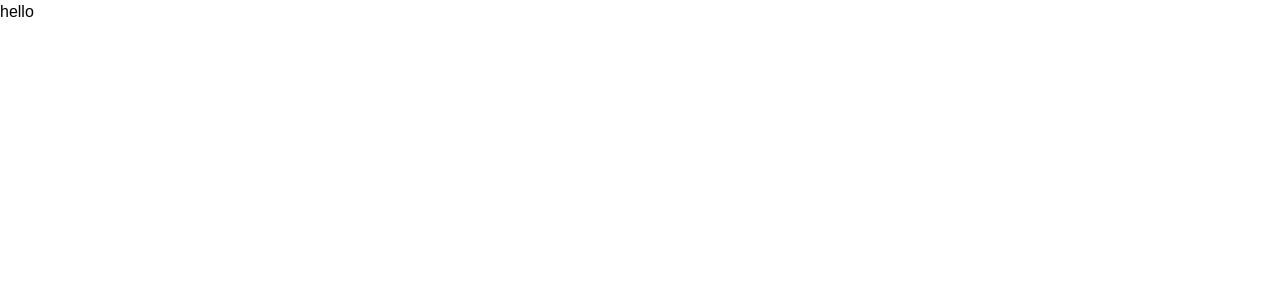
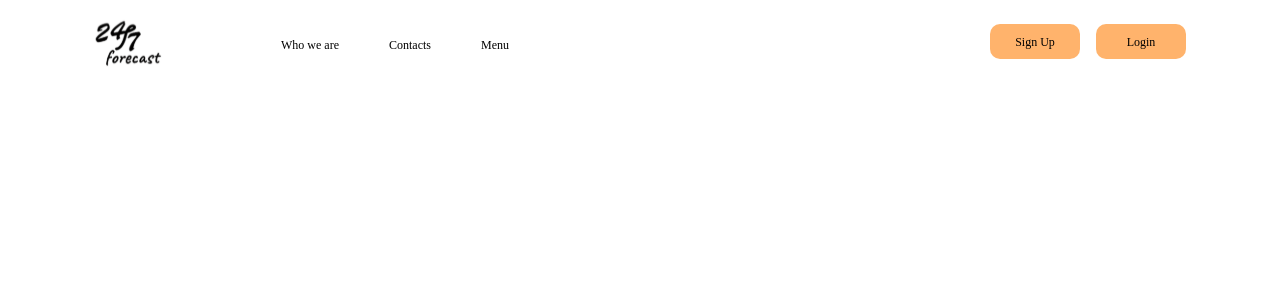
Before and after one commit to sfxcspwi/TeamProject_Duo, a React (Create React App) app: page / in a window 1280 px wide. Shown: the top 300 px of the page. Built offline with nearby package versions, Linux system fonts and the light colour scheme; a web font is replaced by a local one.

Commit message:
update header

```diff
--- a/src/components/Header/Header.jsx
+++ b/src/components/Header/Header.jsx
@@ -1,7 +1,34 @@
+import { useState } from "react"
+import s from './Header.module.css';
+// import { ReactComponent as Avatar } from '../Images/avatar.png';
+import avatar from '../Icons/avatar.svg';
+import logo from '../Icons/logo.svg'
 export function Header() {
+    const [isLogin, setIsLogin] = useState(() => JSON.parse(localStorage.getItem('isLogin')) ?? null);
+    const [userName, setUserName] = useState(() => JSON.parse(localStorage.getItem('user-data')) ?? null);
+
     return (
-        <header>
-            hello
+        <header className={s.header}>
+            <div className={s.container}>
+                <img src={logo} alt="logo" className={s.logo} />
+                <ul className={s.list}>
+                    <li className={s.item}><a href="#" className={s.nav}>Who we are</a></li>
+                    <li className={s.item}><a href="#" className={s.nav}>Contacts</a></li>
+                    <li className={s.item}><a href="#" className={s.nav}>Menu</a></li>
+                </ul>
+                {isLogin ? (
+                    <div className={s.userData}>
+                        <p className={s.userName}>{userName}</p>
+                        <img src={avatar} alt="avatar" />
+                    </div>
+                ) : (
+                        <div className={s.userData}>
+                            <button className={s.btn}>Sign Up</button>
+                            <button className={s.btn}>Login</button>
+                        </div>
+                    )
+                }
+            </div>
         </header>
     )
 }
--- /dev/null
+++ b/src/components/Header/Header.module.css
@@ -0,0 +1,49 @@
+.header{
+    height: 70px;
+}
+.container{
+    max-width: 1140px;
+    padding: 16px;
+    margin: 0 auto;
+    display: flex;
+    justify-content: space-between;
+}
+.list{
+    display: flex;
+    gap: 50px;
+    align-items: center;
+}
+.btn{
+    width: 90px;
+    height: 35px;
+    border-radius: 10px;
+    border: 0px;
+    background-color: #FFB36C;
+    font-family: Montserrat Alternates;
+        font-weight: 500;
+        font-style: Medium;
+        font-size: 12px;
+        line-height: 100%;
+        letter-spacing: 0%;
+        margin: 8px;
+}
+.logo{
+    width: 82px;
+    height: 56px;
+}
+.userData{
+    margin-left: 400px;
+}
+.nav{
+    font-family: Montserrat Alternates;
+        font-weight: 500;
+        font-style: Medium;
+        font-size: 12px;
+        line-height: 100%;
+        letter-spacing: 0%;
+        color: #000000;
+}
+*{
+    list-style-type: none;
+    text-decoration: none;
+}
```
Also changed, not shown: src/components/Icons/avatar.svg (added), src/components/Icons/logo.svg (added).
